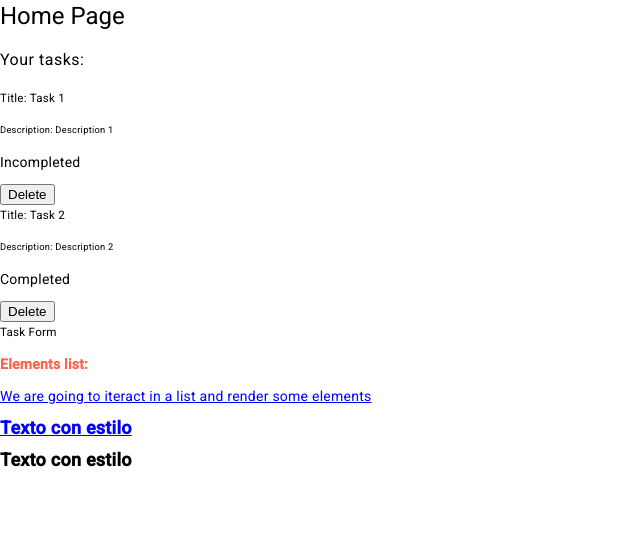
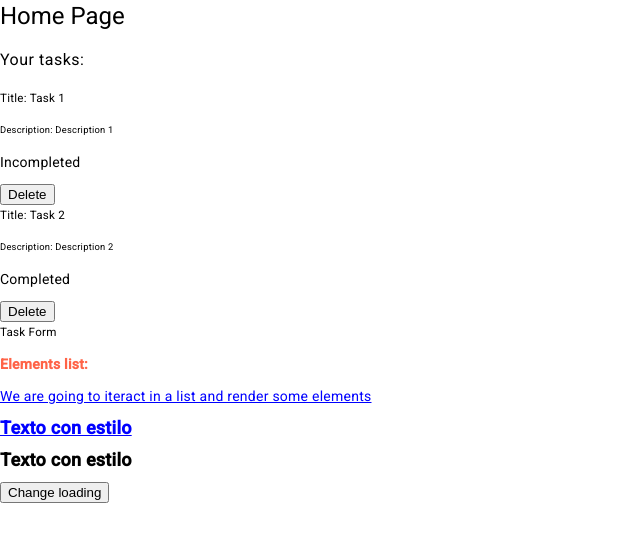
Before and after one commit to davidFCDev/proyecto-final-angular, an Angular app: page / in a window 1280 px wide. Shown: the top 542 px of the page, without its empty margins (0-640 px from the left). Built offline with nearby package versions, Linux system fonts and the light colour scheme.

Commit message:
condicional

```diff
--- a/src/app/modules/lists/basic-list/basic-list.component.html
+++ b/src/app/modules/lists/basic-list/basic-list.component.html
@@ -7,3 +7,7 @@
 <p [ngClass]="{underlined: false, big: true}">Texto con estilo</p>
 
 <!-- BLOQUE DE DIRECTIVAS ESTRUCTURALES -->
+
+<p *ngIf="loading">Loading...</p>
+
+<button (click)="changeLoading()">Change loading</button>
--- a/src/app/modules/lists/basic-list/basic-list.component.ts
+++ b/src/app/modules/lists/basic-list/basic-list.component.ts
@@ -7,7 +7,6 @@ import { Component, OnInit } from '@angular/core';
 })
 export class BasicListComponent implements OnInit {
 
-  loading: boolean = false;
   elementsList: string[] = [
     'Milk',
     'Bread',
@@ -20,8 +19,15 @@ export class BasicListComponent implements OnInit {
     'Cereal',
     'Eggs',
   ];
+  loading: boolean = false;
 
   constructor() {}
 
-  ngOnInit(): void {}
+  ngOnInit(): void {
+
+  }
+
+  changeLoading() {
+    this.loading = !this.loading;
+  }
 }
```
